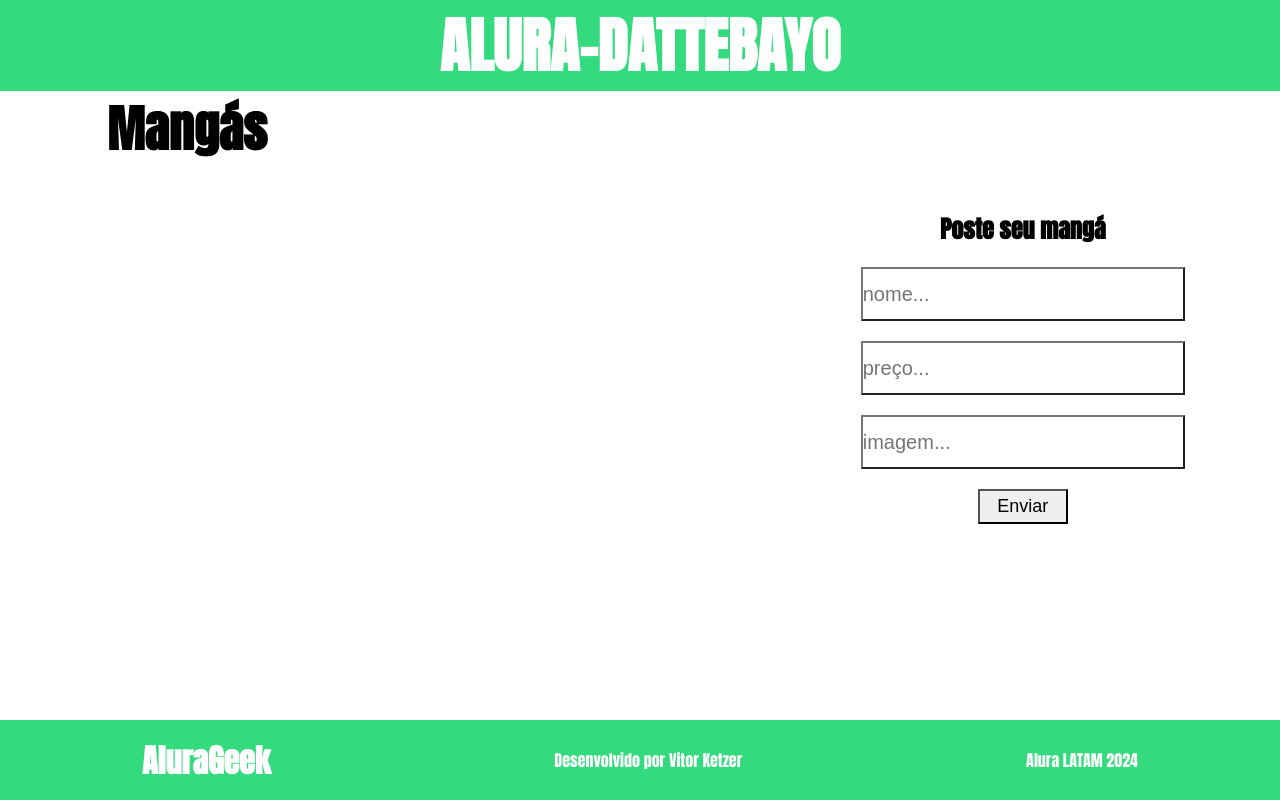
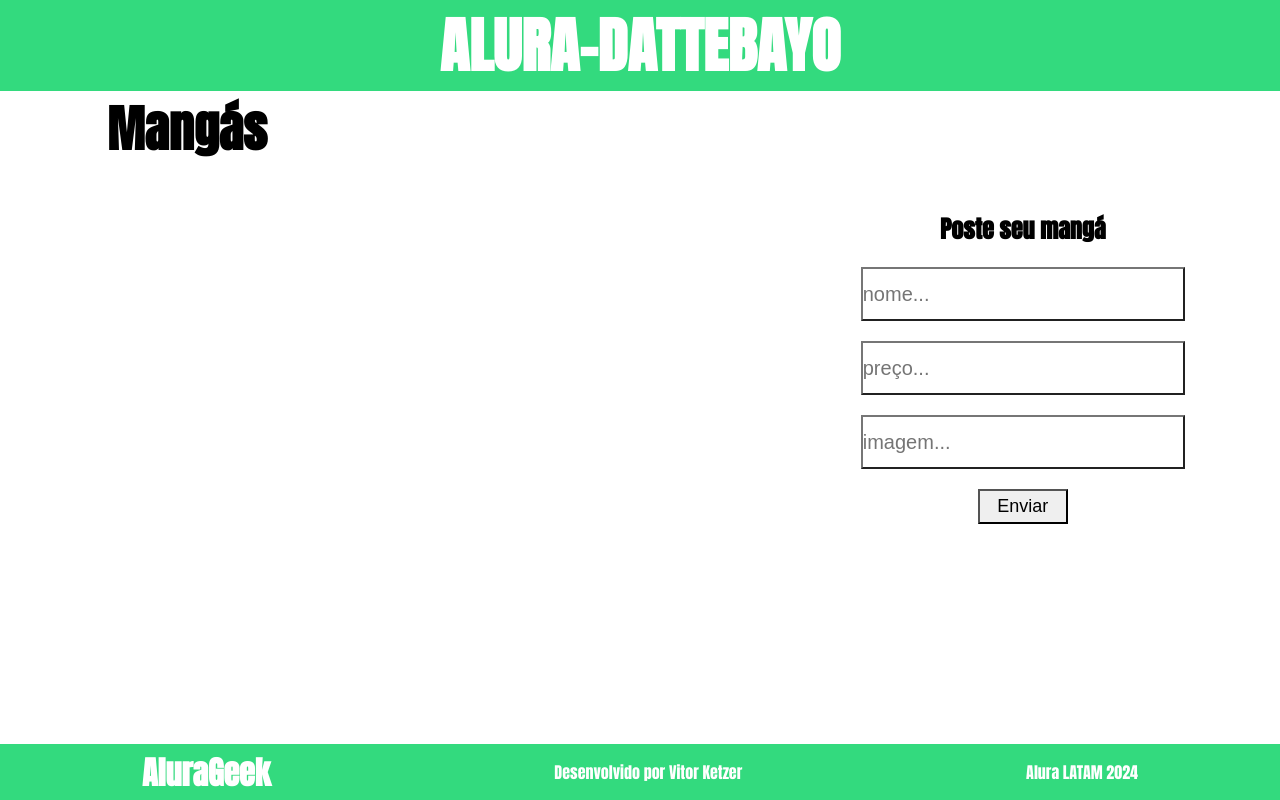
Before and after one commit to VitorKetzer/AluraGeek, a plain HTML site: page index.html in a window 1280 px wide. Drawn offline with Linux system fonts and the light colour scheme; no server answers.

Commit message:
Update custom.css

```diff
--- a/custom.css
+++ b/custom.css
@@ -169,7 +169,7 @@
 footer {
     position: fixed;
     width: 100%;
-    height: 10%;
+    height: 7%;
     background-color: var(--cor-primaria);
     color: white;
     display: flex;
```
